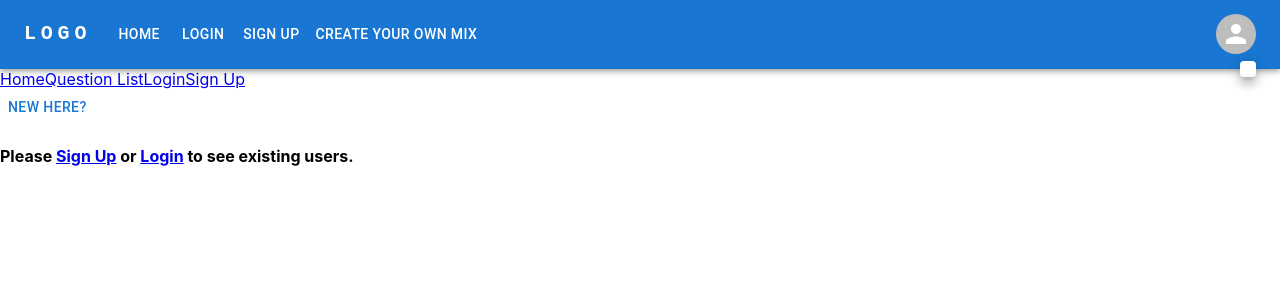
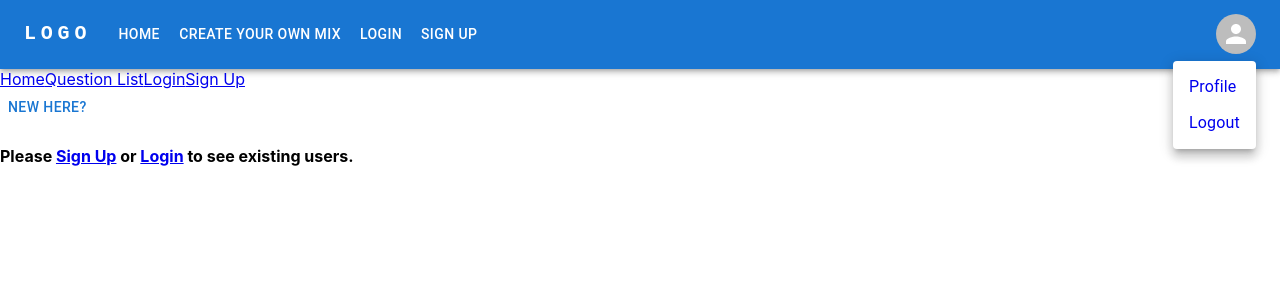
Before and after one commit to Mix-and-match-NU/mix-match, a React (Create React App) app: page / in a window 1280 px wide. Both pictures are taken after a click on the button "Open settings". Shown: the top 300 px of the page. Built offline with nearby package versions, Linux system fonts and the light colour scheme; no server answers; the HTML template or start-up script is replaced by a standard one.

Commit message:
navbar mui

```diff
--- a/src/components/Navbar.js
+++ b/src/components/Navbar.js
@@ -30,9 +30,6 @@ const Navbar = () => {
   };
 
   // Navbar functionality
-  // const pages = ["Home", "Questions", "Profile", "Logout"];
-  const settings = ["Profile", "Logout"];
-
   const [anchorElNav, setAnchorElNav] = useState(null);
   const [anchorElUser, setAnchorElUser] = useState(null);
 
@@ -155,6 +152,20 @@ const Navbar = () => {
                   Home
                 </Button>
               </Link>
+
+
+
+
+
+              <Link to="/QuestionList" style={{ textDecoration: "none" }}>
+                <Button
+                  onClick={handleCloseNavMenu}
+                  sx={{ my: 2, color: "white", display: "block" }}
+                >
+                  Create Your Own Mix
+                </Button>
+              </Link>
+
               <Link to="/Login" style={{ textDecoration: "none" }}>
                 <Button
                   onClick={handleCloseNavMenu}
@@ -169,14 +180,6 @@ const Navbar = () => {
                   sx={{ my: 2, color: "white", display: "block" }}
                 >
                   Sign Up
-                </Button>
-              </Link>
-              <Link to="/QuestionList" style={{ textDecoration: "none" }}>
-                <Button
-                  onClick={handleCloseNavMenu}
-                  sx={{ my: 2, color: "white", display: "block" }}
-                >
-                  Create Your Own Mix
                 </Button>
               </Link>
             </Box>
@@ -203,6 +206,20 @@ const Navbar = () => {
                 open={Boolean(anchorElUser)}
                 onClose={handleCloseUserMenu}
               >
+                <MenuItem onClick={handleCloseUserMenu} >
+                  <Link to="/Profile" style={{ textDecoration: "none" }}>
+                  <Typography textAlign="center">Profile</Typography>
+                  </Link>
+                </MenuItem>
+
+
+                <MenuItem onClick={handleCloseUserMenu} >
+                  <Link to="/Profile" style={{ textDecoration: "none" }}>
+                  <Typography textAlign="center" onClick={logout}>Logout</Typography>
+                  </Link>
+                </MenuItem>
+
+
               </Menu>
             </Box>
           </Toolbar>
@@ -234,6 +251,11 @@ const Navbar = () => {
           )}
         </nav>
       </div>
+
+
+
+
+
       {/* Modal */}
       <div>
         <Button onClick={handleOpen}>New Here?</Button>
```
